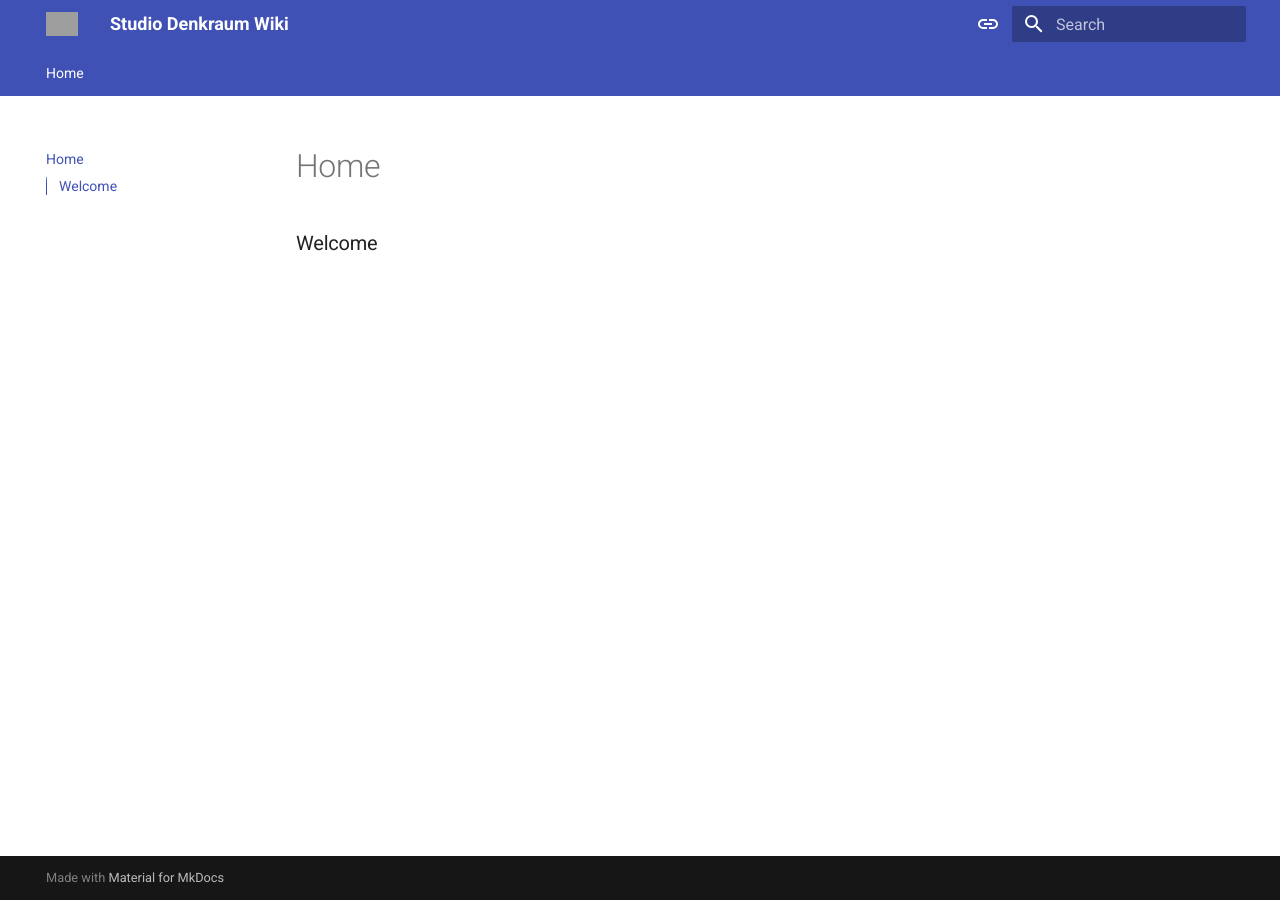
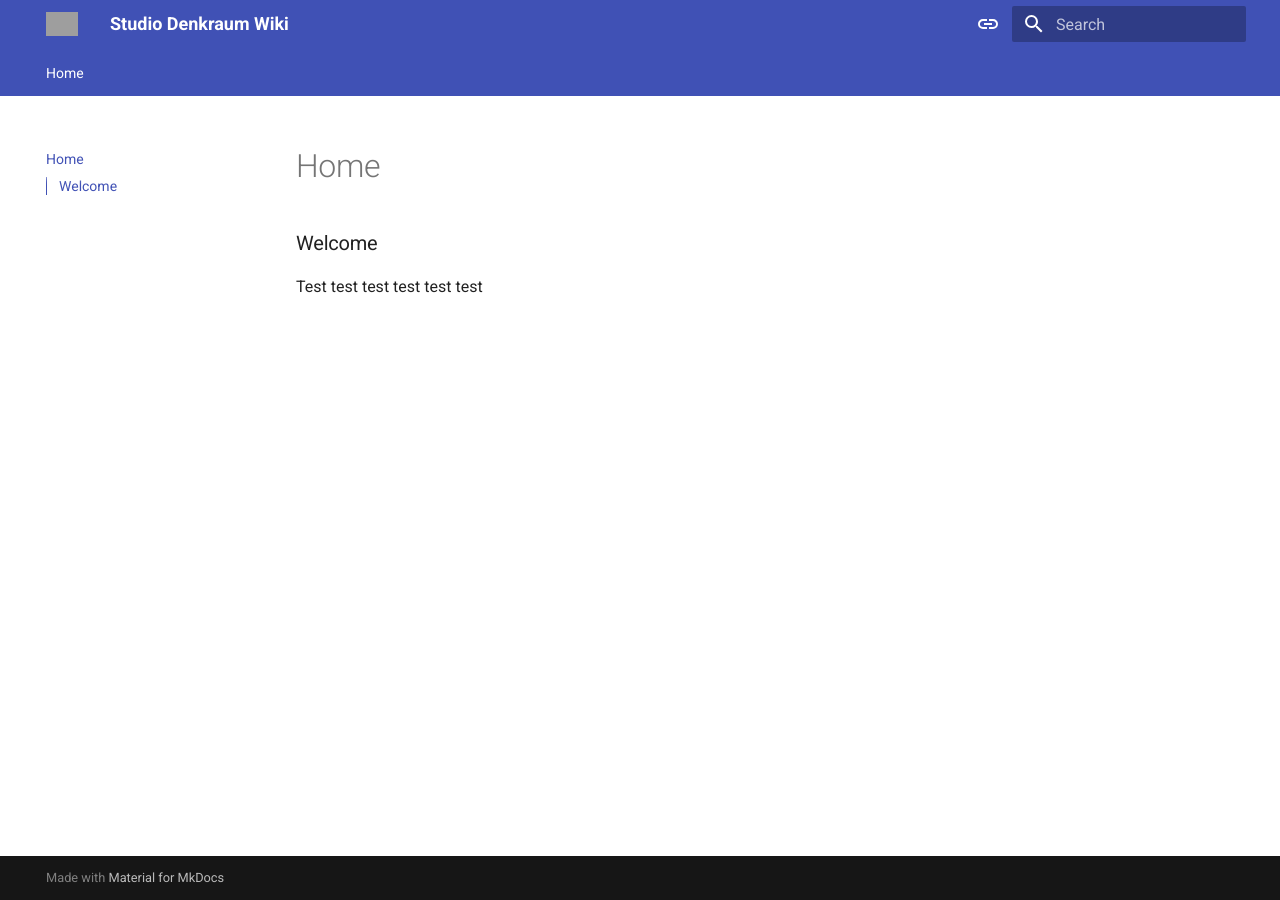
Before and after one commit to heheUpps/heheUpps.github.io, an MkDocs documentation site: the page built from docs/index.md, in a window 1280 px wide. Built offline with MkDocs 1.6.1 and Material for MkDocs 9.7.7, drawn with Linux system fonts in a browser that asks for light colours; grey boxes are pictures that could not be loaded.

Commit message:
Update index.md

```diff
--- a/docs/index.md
+++ b/docs/index.md
@@ -1 +1,3 @@
 ### Welcome
+
+Test test test test test test
```
